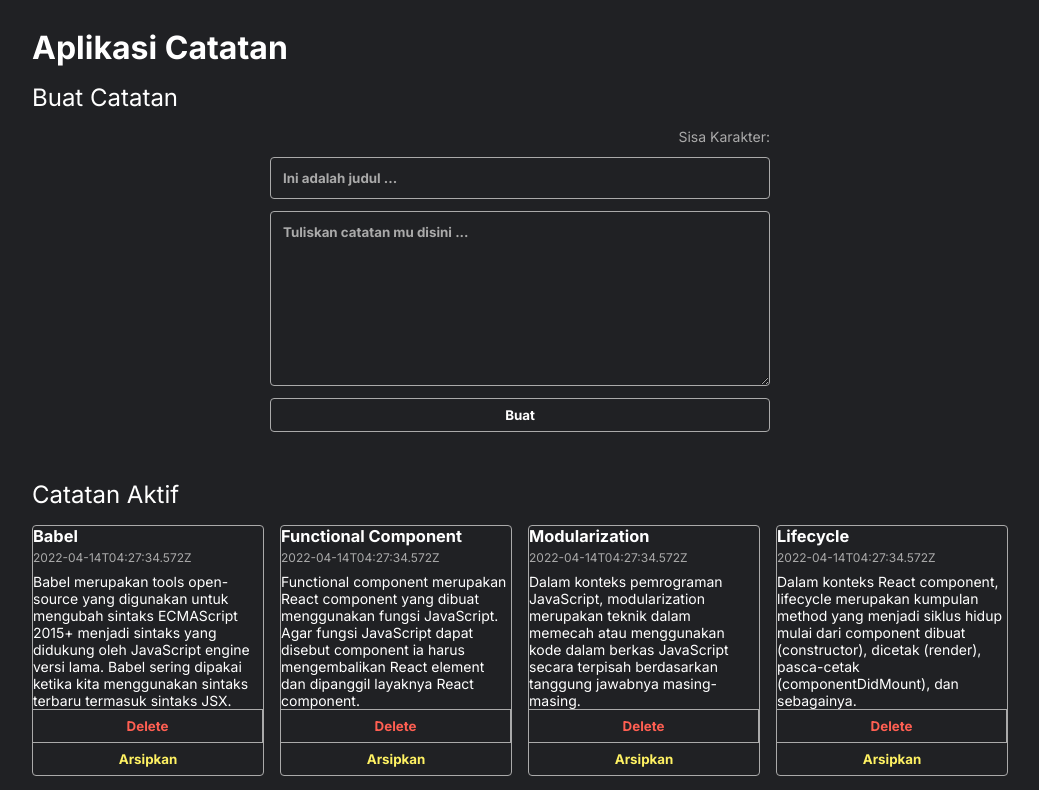
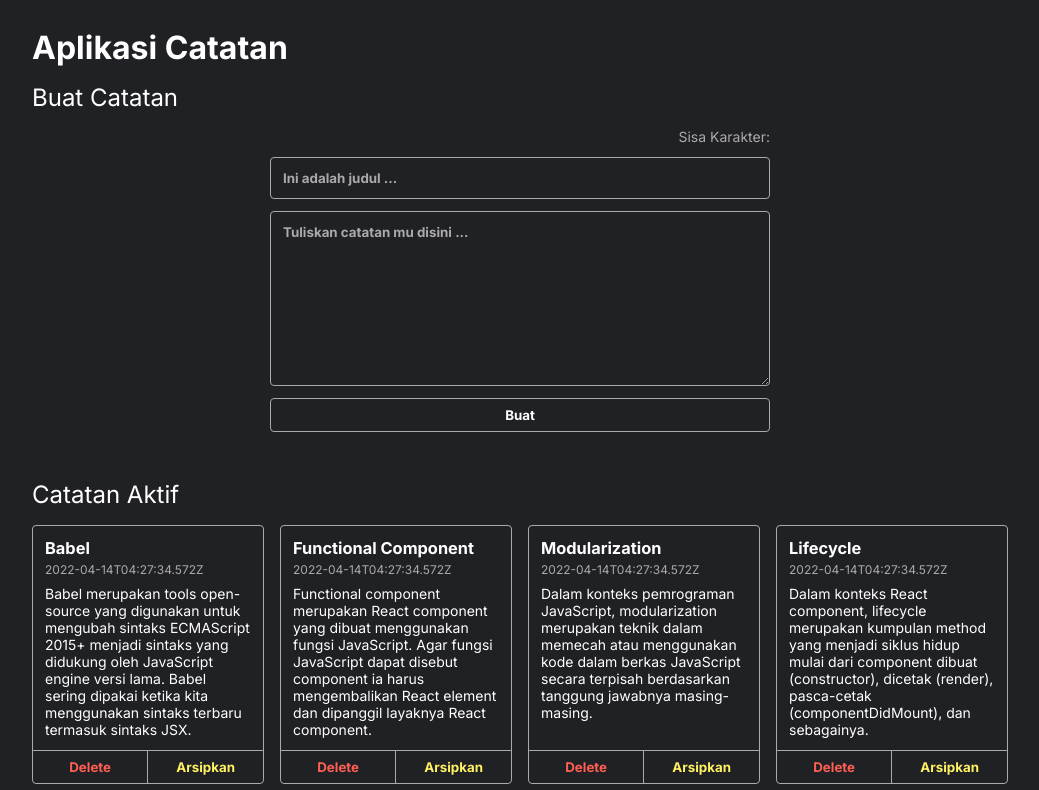
Before and after one commit to hendrawijayasubandi/note-app-react, a React (Create React App) app: page / in a window 1280 px wide. Shown: the top 790 px of the page, without its empty margins (120-1159 px from the left). Built offline with nearby package versions, Linux system fonts and the light colour scheme.

Commit message:
mod note item

```diff
--- a/src/components/NoteItem.jsx
+++ b/src/components/NoteItem.jsx
@@ -6,9 +6,13 @@ import ArchiveButton from './ArchiveButton';
 function NoteItem({ title, body, createdAt, id, onDelete, onArchive }) {
     return (
         <div className="note-item">
-            <NoteItemBody title={title} createdAt={createdAt} body={body} />
-            <DeleteButton id={id} onDelete={onDelete} />
-            <ArchiveButton id={id} onArchive={onArchive} />
+            <div className="note-item__content">
+                <NoteItemBody title={title} createdAt={createdAt} body={body} />
+            </div>
+            <div className="note-item__action">
+                <DeleteButton id={id} onDelete={onDelete} />
+                <ArchiveButton id={id} onArchive={onArchive} />
+            </div>
         </div>
     );
 }
```
